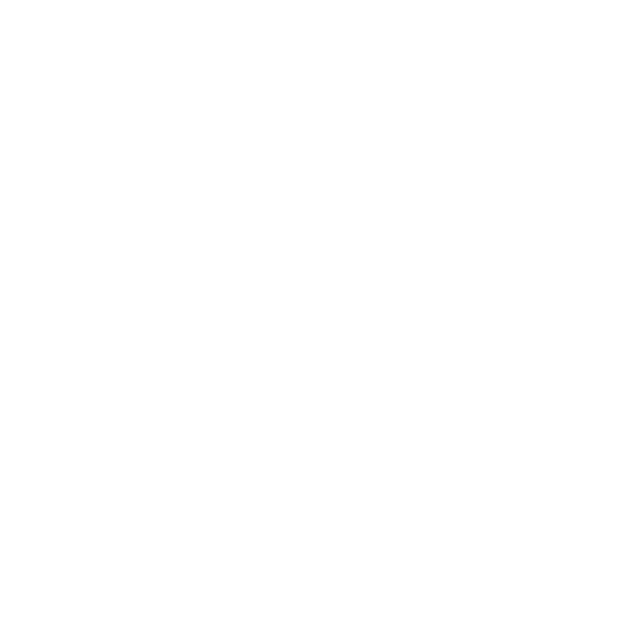
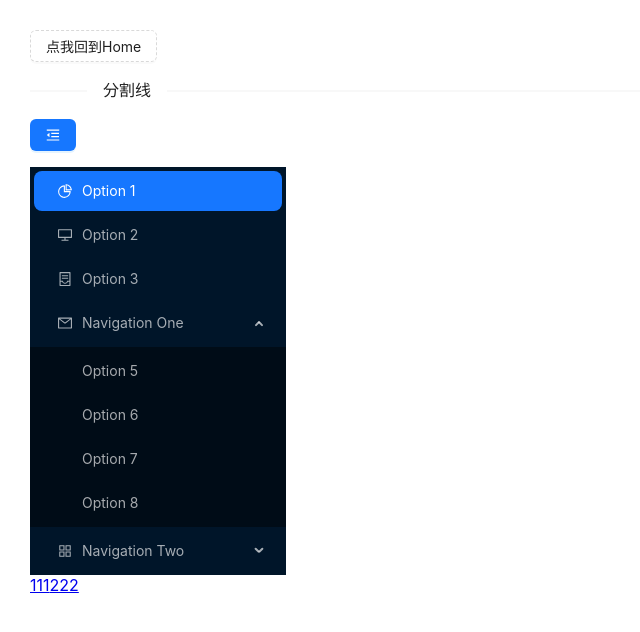
Before and after one commit to dingyl666/react-ts-practice, a React app: page /wrapper in a window 1280 px wide. Before the commit this address had no page. Shown: the top 632 px of the page, without its empty margins (0-640 px from the left). Built offline with nearby package versions, Linux system fonts and the light colour scheme.

Commit message:
路由练习

```diff
--- a/public/index.html
+++ b/public/index.html
@@ -24,7 +24,7 @@
       work correctly both with client-side routing and a non-root public URL.
       Learn how to configure a non-root public URL by running `npm run build`.
     -->
-    <title>React App</title>
+    <title>dyl学习记录</title>
   </head>
   <body>
     <noscript>You need to enable JavaScript to run this app.</noscript>
--- a/src/components/RouterConfig/index.tsx
+++ b/src/components/RouterConfig/index.tsx
@@ -1,20 +1,30 @@
 import React from "react";
-import {BrowserRouter, Route, Routes} from "react-router-dom";
+import {BrowserRouter, Navigate, Route, Routes} from "react-router-dom";
 import SwaggerMini from "../../pages/SwaggerMini";
 import App from "../../App";
 import {DecoratorDemo} from "../../pages/DecoratorDemo";
 import NestCrud from "../../pages/NestCrud";
+import SideBar from "../SideBar";
+
 
 const RouterConfig:React.FC = () => {
     return (
         <>
             <BrowserRouter>
                 <Routes>
+                    {/*重定向<Navigate to="/login" replace/>*/}
                     <Route path={'/'} element={<App />} />
-                    <Route path={'/swagger'} element={<SwaggerMini />} />
-                    <Route path={'/swagger/:id'} element={<SwaggerMini />} />
-                    <Route path={'/decorator'} element={<DecoratorDemo />} />
+                    <Route path={'/swagger'} element={<SwaggerMini />} >
+                        {/*index 用来指定默认渲染哪个路由*/}
+                        <Route index path={':id'} element={<SwaggerMini />} />
+                    </Route>
+                    {/*关于NotFound类路由，可以用*来代替*/}
+                    <Route path="*" element={<h1>error..</h1>} />
+                    {/*这里的*只能用在/后面，不能用在实际路径中间*/}
+                    <Route path={'/decorator/*'} element={<DecoratorDemo />} />
                     <Route path={'/nest/crud'} element={<NestCrud />} />
+                    <Route path={'/wrapper'} element={<SideBar />} ></Route>
+
                 </Routes>
             </BrowserRouter>
         </>
--- /dev/null
+++ b/src/components/SideBar/index.tsx
@@ -0,0 +1,98 @@
+import PageWrapper from "../PageWrapper";
+import React, { useState } from 'react';
+import {
+    AppstoreOutlined,
+    ContainerOutlined,
+    DesktopOutlined,
+    MailOutlined,
+    MenuFoldOutlined,
+    MenuUnfoldOutlined,
+    PieChartOutlined,
+} from '@ant-design/icons';
+import type { MenuProps } from 'antd';
+import { Button, Menu } from 'antd';
+import {NavLink, Route, Router, Routes, useNavigate, useParams} from "react-router-dom";
+
+type MenuItem = Required<MenuProps>['items'][number];
+
+function getItem(
+    label: React.ReactNode,
+    key: React.Key,
+    icon?: React.ReactNode,
+    children?: MenuItem[],
+    type?: 'group',
+): MenuItem {
+    return {
+        key,
+        icon,
+        children,
+        label,
+        type,
+    } as MenuItem;
+}
+
+const items: MenuItem[] = [
+    getItem('Option 1', '1', <PieChartOutlined />),
+    getItem('Option 2', '2', <DesktopOutlined />),
+    getItem('Option 3', '3', <ContainerOutlined />),
+
+    getItem('Navigation One', 'sub1', <MailOutlined />, [
+        getItem('Option 5', '5'),
+        getItem('Option 6', '6'),
+        getItem('Option 7', '7'),
+        getItem('Option 8', '8'),
+    ]),
+
+    getItem('Navigation Two', 'sub2', <AppstoreOutlined />, [
+        getItem('Option 9', '9'),
+        getItem('Option 10', '10'),
+
+        getItem('Submenu', 'sub3', null, [getItem('Option 11', '11'), getItem('Option 12', '12')]),
+    ]),
+];
+
+const AppCom: React.FC = () => {
+    const [collapsed, setCollapsed] = useState(false);
+
+    const navigate = useNavigate() ;
+
+    return (
+        <div style={{ width: 256 }}>
+            <Button type="primary" onClick={() => setCollapsed(!collapsed)} style={{ marginBottom: 16 }}>
+                {collapsed ? <MenuUnfoldOutlined /> : <MenuFoldOutlined />}
+            </Button>
+            <Menu
+                onClick={item => navigate(`/content/${item.key}`)}
+                defaultSelectedKeys={['1']}
+                defaultOpenKeys={['sub1']}
+                mode="inline"
+                theme="dark"
+                inlineCollapsed={collapsed}
+                items={items}
+            />
+        </div>
+    );
+};
+
+export const MyRouterNode:React.FC = () => {
+    const params = useParams() ;
+    console.log(params,'pppp')
+    return <h2>111</h2>
+}
+const SideBar:React.FC = () => {
+    return (
+        <PageWrapper>
+            <AppCom />
+            <NavLink to={'content/1'} >111</NavLink>
+            <NavLink to={'content/2'} >222</NavLink>
+            {/*<Router >*/}
+                <Routes>
+                    <Route path={'content/1'} element={<MyRouterNode />} />
+                </Routes>
+            {/*</Router>*/}
+
+        </PageWrapper>
+    )
+}
+
+export default React.memo(SideBar) ;
--- a/src/components/StudyRecordList/utils.tsx
+++ b/src/components/StudyRecordList/utils.tsx
@@ -19,4 +19,5 @@
     new RecordList(1,'/swagger','路由锚点练习','模仿swagger的刷新重新定位做了一个类似的交互效果demo'),
     new RecordList(2,'/decorator','装饰器','ts装饰器深入学习'),
     new RecordList(3,'/nest/crud','nest练习','nest crud demo'),
+    new RecordList(5,'/wrapper','页面布局练习','传统布局路由导航demo'),
 ]
--- a/src/pages/SwaggerMini/index.tsx
+++ b/src/pages/SwaggerMini/index.tsx
@@ -21,8 +21,7 @@
     return (
         <ContentItemCss>
             {
-                loading ? <Spin spinning={loading} />
-                    :<>content...{titleId}</>
+                loading ? <Spin spinning={loading} /> :<>content...{titleId}</>
             }
         </ContentItemCss>
     )
```
